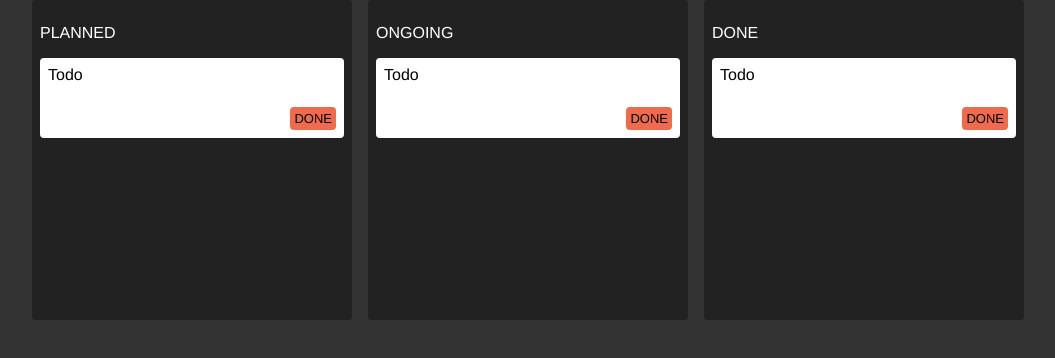
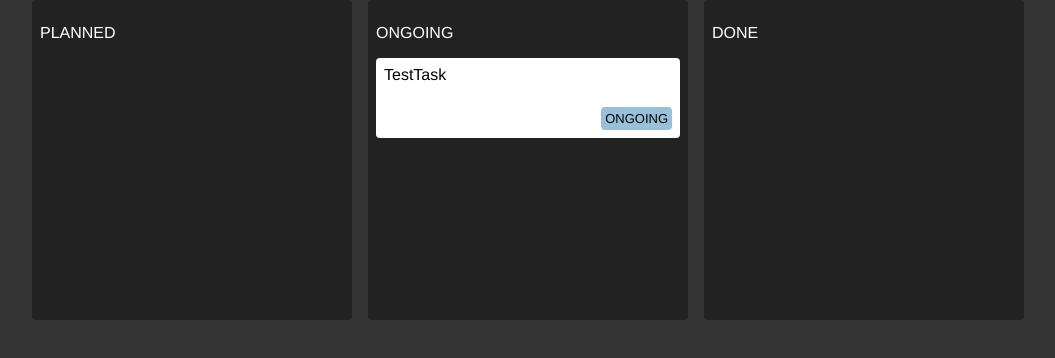
Before and after one commit to j-pcgoncalves/kanban_zustand, a React (Vite) app: page / in a window 1280 px wide. Shown: the top 358 px of the page, without its empty margins (112-1167 px from the left). Built offline with nearby package versions, Linux system fonts and the light colour scheme.

Commit message:
use Zustand to manage state

```diff
--- a/src/components/Column.jsx
+++ b/src/components/Column.jsx
@@ -1,11 +1,20 @@
+import { useStore } from '../store';
+import { shallow } from 'zustand/shallow';
 import './Column.css';
 import Task from './Task';
 
 export default function Column({ state }) {
+    const tasks = useStore(store =>
+        store.tasks.filter(task => task.state === state),
+        shallow
+    );
+
     return (
         <div className="column">
             <p>{state}</p>
-            <Task title="Todo"/>
+            {tasks.map(task => (
+                <Task title={task.title} key={task.title} />
+            ))}
         </div>
     )
 }
--- a/src/components/Task.jsx
+++ b/src/components/Task.jsx
@@ -1,15 +1,18 @@
 import classNames from 'classnames';
 import './Task.css';
-
-const STATUS = 'DONE';
+import { useStore } from '../store';
 
 export default function Task({ title }) {
+    const task = useStore(store =>
+        store.tasks.find(task => task.title === title)
+    );
+
     return (
         <div className="task">
-            <div>{title}</div>
+            <div>{task.title}</div>
             <div className='bottomWrapper'>
                 <div></div>
-                <div className={classNames('status', STATUS)}>{STATUS}</div>
+                <div className={classNames('status', task.state)}>{task.state}</div>
             </div>
         </div>
     )
--- /dev/null
+++ b/src/store.js
@@ -0,0 +1,10 @@
+import { create } from "zustand";
+
+const store = set => ({
+    tasks: [{
+        title: 'TestTask',
+        state: 'ONGOING'
+    }],
+});
+
+export const useStore = create(store);
```
Also changed, not shown: .eslintrc.cjs.
